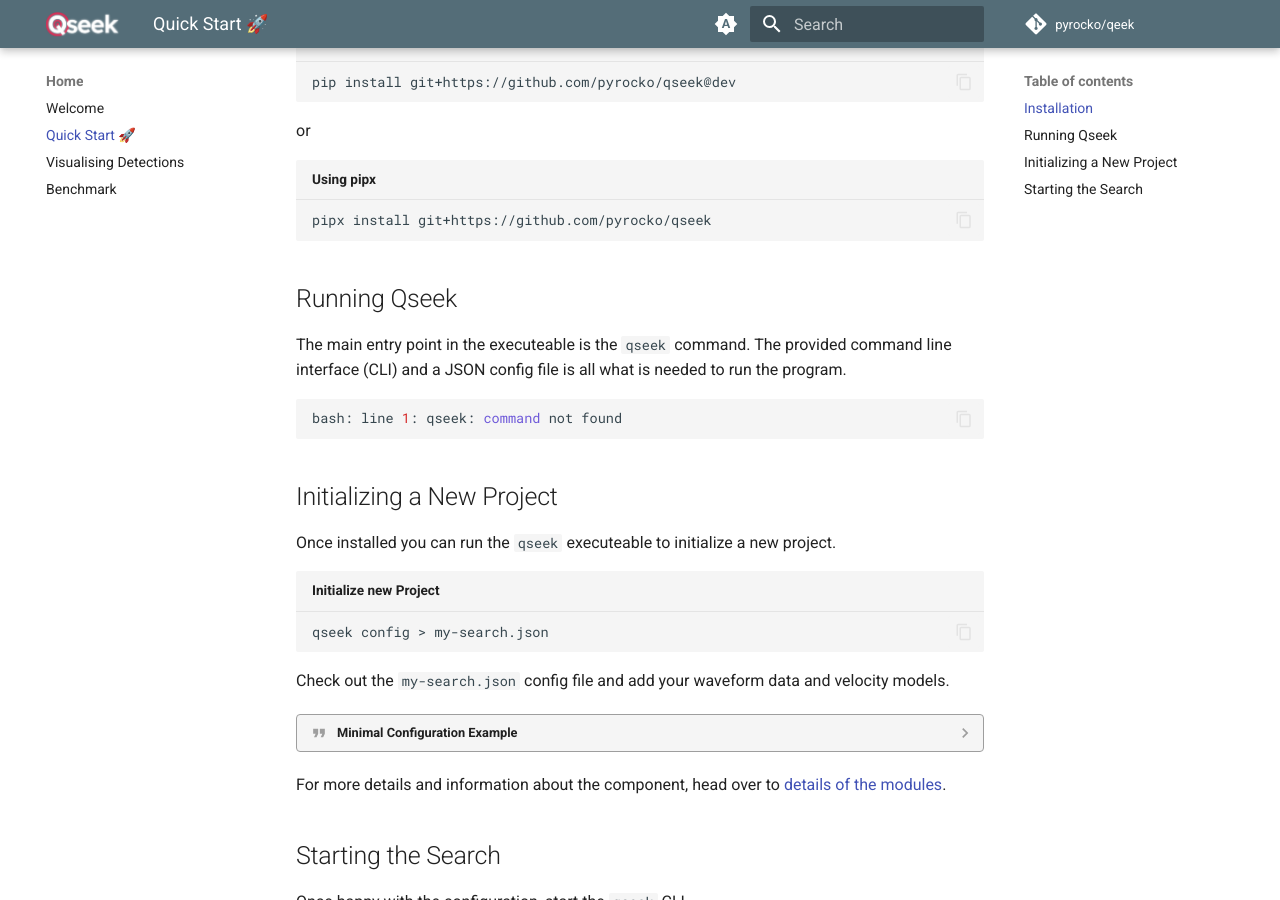
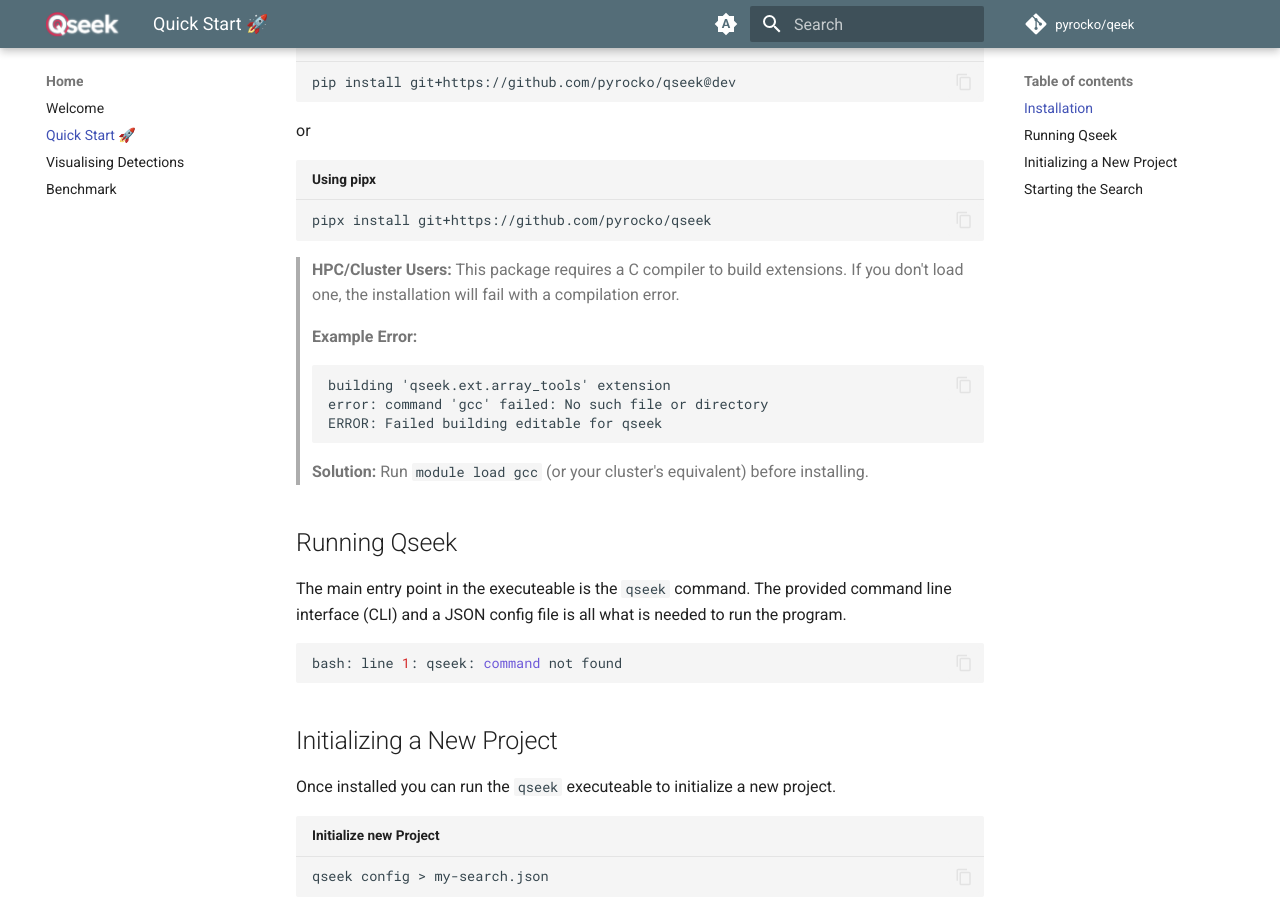
Before and after one commit to pyrocko/qseek, an MkDocs documentation site: the page built from docs/getting_started.md, in a window 1280 px wide and 900 px high, scrolled down 442 px. Built offline with MkDocs 1.6.1 and Material for MkDocs 9.7.7, drawn with Linux system fonts in a browser that asks for light colours; comment, search, counter and statistics services are not loaded.

Commit message:
Update getting_started.md with HPC installation notes
Added installation requirements and troubleshooting tips for HPC/Cluster users.

Included an example of the compilation error for `qseek.ext.array_tools`.

````diff
--- a/docs/getting_started.md
+++ b/docs/getting_started.md
@@ -17,6 +17,16 @@ or
 ```sh title="Using pipx"
 pipx install git+https://github.com/pyrocko/qseek
 ```
+
+> **HPC/Cluster Users:** This package requires a C compiler to build extensions. If you don't load one, the installation will fail with a compilation error.
+>
+> **Example Error:**
+> ```text
+> building 'qseek.ext.array_tools' extension
+> error: command 'gcc' failed: No such file or directory
+> ERROR: Failed building editable for qseek
+> ```
+> **Solution:** Run `module load gcc` (or your cluster's equivalent) before installing.
 
 ## Running Qseek
 
````
